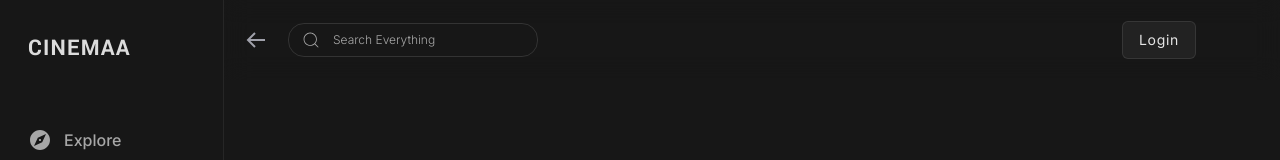
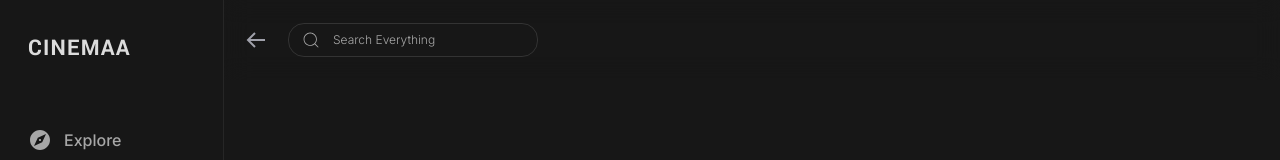
Before and after one commit to immdipu/Streamland-frontend, a Next.js app: page /login in a window 1280 px wide. Shown: the top 160 px of the page. Built offline with nearby package versions, Linux system fonts and the light colour scheme.

Commit message:
login hidden for now

```diff
--- a/src/app/component/login/Login.tsx
+++ b/src/app/component/login/Login.tsx
@@ -40,7 +40,7 @@
             <form action="#" className="flex flex-col space-y-5">
               <div className="flex flex-col space-y-1">
                 <label
-                  htmlFor="email"
+                  htmlFor="text"
                   className="text-sm font-medium tracking-wide text-neutral-200"
                 >
                   Email or username
@@ -68,7 +68,7 @@
                   </a>
                 </div>
                 <input
-                  type="password"
+                  type="text"
                   id="password"
                   className="px-4 py-2 transition duration-300 border border-neutral-400 rounded focus:border-transparent focus:outline-none focus:ring-4 focus:ring-blue-200"
                 />
--- a/src/app/component/topnav/Topnav.tsx
+++ b/src/app/component/topnav/Topnav.tsx
@@ -42,7 +42,7 @@
         </button>
 
         <SearchStatic />
-        <section className=" w-full flex justify-end mr-16">
+        <section className=" w-full flex justify-end mr-16 hidden">
           <button className="bg-_genre_chip_bg py-2 bg-opacity-60 border border-neutral-500 hover:border-opacity-75 duration-200 transition-colors  ease-linear border-opacity-25 px-4 block rounded-md  text-sm tracking-wider text-neutral-200">
             Login
           </button>
```
